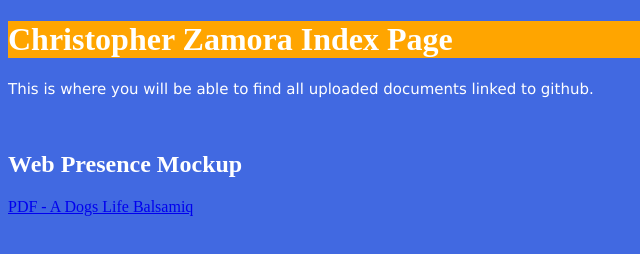
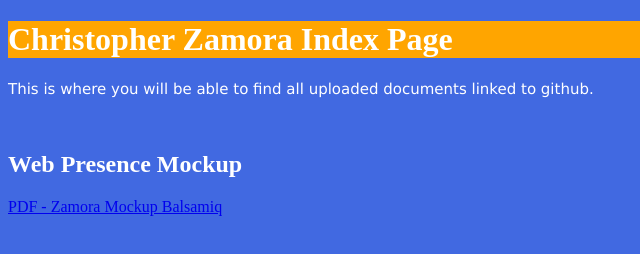
Before and after one commit to chrisjzamora8/Zamora, a plain HTML site: page index.html in a window 1280 px wide. Shown: the full height of the page, 0-640 px from the left. Drawn offline with Linux system fonts and the light colour scheme.

Commit message:
Update index.html

```diff
--- a/index.html
+++ b/index.html
@@ -22,7 +22,7 @@ p{
 <p>This is where you will be able to find all uploaded documents linked to github.
 </p><br>
 <h2>Web Presence Mockup</h2>
-<a href = “Zamora_Mockup2.pdf”> PDF - A Dogs Life Balsamiq</a><br>
+<a href = “projectbal/Zamora_Mockup2.pdf”> PDF - Zamora Mockup Balsamiq</a><br>
 
 </body>
 </html>
```
